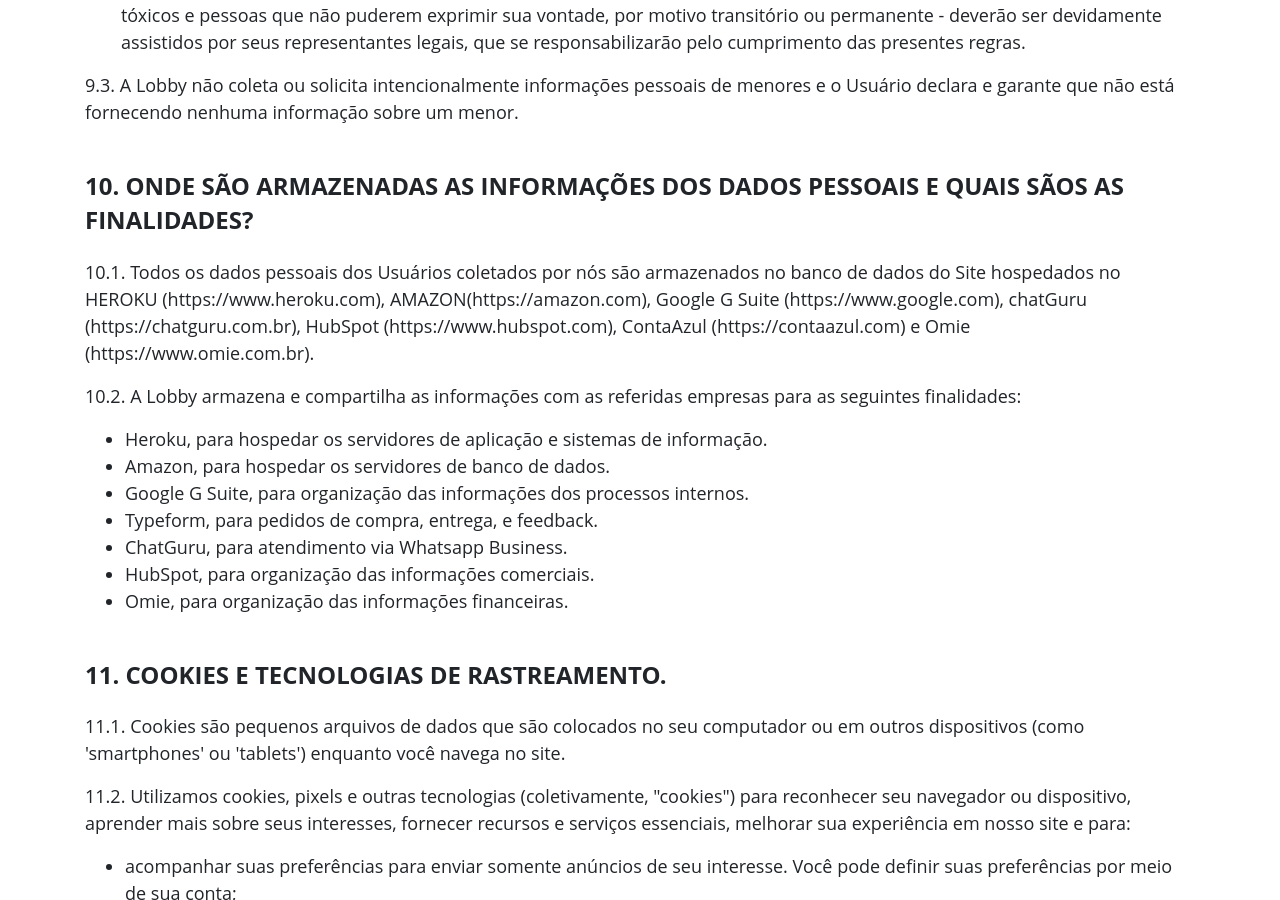
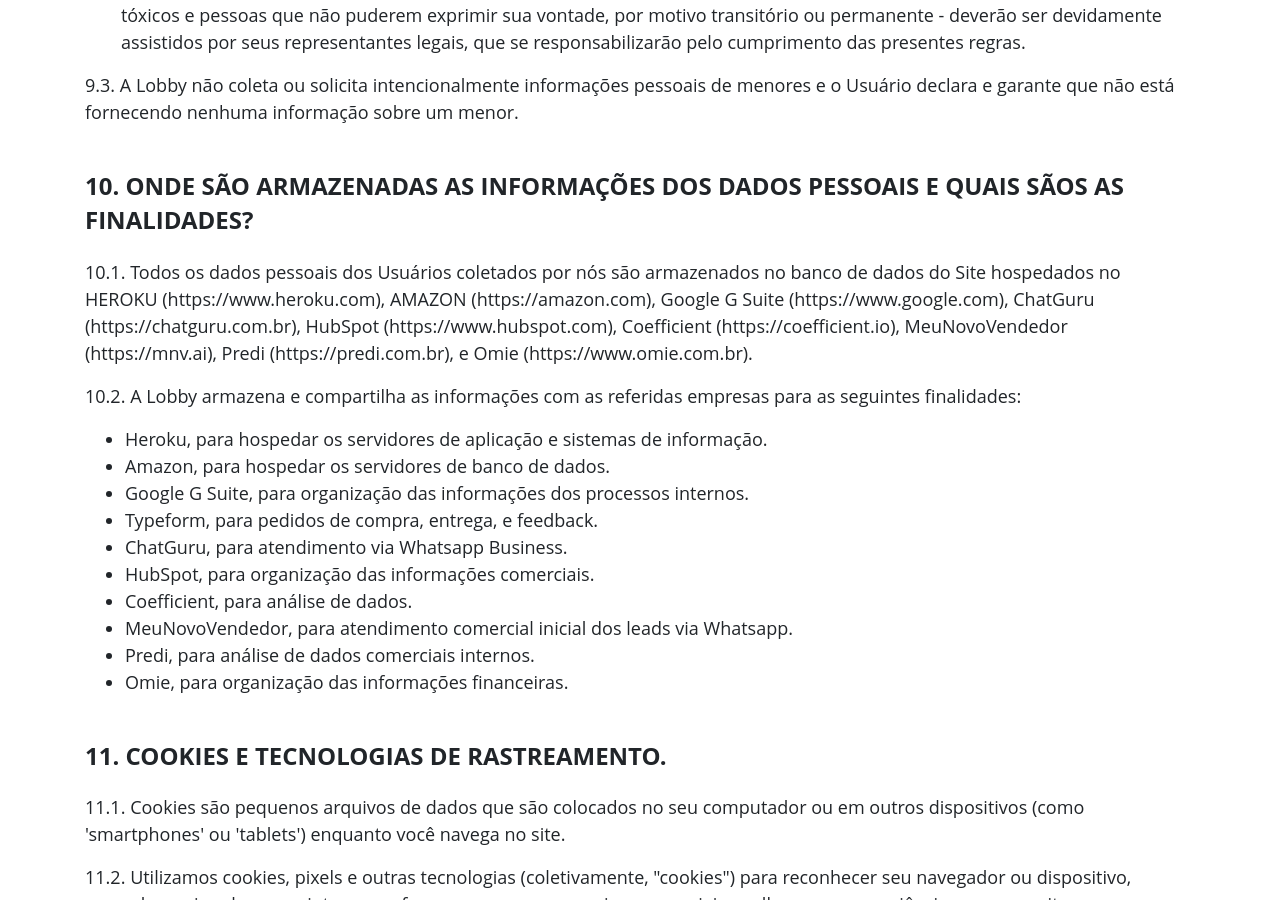
Before and after one commit to lobby-tech/lobby.tech, a Jekyll site: the page built from politica-de-privacidade/index.html, in a window 1280 px wide and 900 px high, scrolled down 5386 px. Built offline with Jekyll 4.4.1, drawn with Linux system fonts in a browser that asks for light colours; a script that is not in the unit is left out; some of the changed text lies outside the part shown.

Commit message:
Updated privacy terms

```diff
--- a/politica-de-privacidade/index.html
+++ b/politica-de-privacidade/index.html
@@ -136,7 +136,7 @@
 
       <br>
       <h2 class="font--lg" id="10"><b>10. ONDE SÃO ARMAZENADAS AS INFORMAÇÕES DOS DADOS PESSOAIS E QUAIS SÃOS AS FINALIDADES?</b></h2>
-      <p>10.1. Todos os dados pessoais dos Usuários coletados por nós são armazenados no banco de dados do Site hospedados no HEROKU (https://www.heroku.com), AMAZON(https://amazon.com), Google G Suite (https://www.google.com),  chatGuru (https://chatguru.com.br), HubSpot (https://www.hubspot.com), ContaAzul (https://contaazul.com) e Omie (https://www.omie.com.br).</p>
+      <p>10.1. Todos os dados pessoais dos Usuários coletados por nós são armazenados no banco de dados do Site hospedados no HEROKU (https://www.heroku.com), AMAZON (https://amazon.com), Google G Suite (https://www.google.com), ChatGuru (https://chatguru.com.br), HubSpot (https://www.hubspot.com), Coefficient (https://coefficient.io), MeuNovoVendedor (https://mnv.ai), Predi (https://predi.com.br), e Omie (https://www.omie.com.br).</p>
       <p>10.2. A Lobby armazena e compartilha as informações com as referidas empresas para as seguintes finalidades:</p>
       <ul>
         <li>Heroku, para hospedar os servidores de aplicação e sistemas de informação.</li>
@@ -145,6 +145,9 @@
         <li>Typeform, para pedidos de compra, entrega, e feedback.</li>
         <li>ChatGuru, para atendimento via Whatsapp Business.</li>
         <li>HubSpot, para organização das informações comerciais.</li>
+        <li>Coefficient, para análise de dados.</li>
+        <li>MeuNovoVendedor, para atendimento comercial inicial dos leads via Whatsapp.</li>
+        <li>Predi, para análise de dados comerciais internos.</li>
         <li>Omie, para organização das informações financeiras.</li>
       </ul>
 
```
Also changed, not shown: other parts of politica-de-privacidade/index.html (+1 -1 lines).
